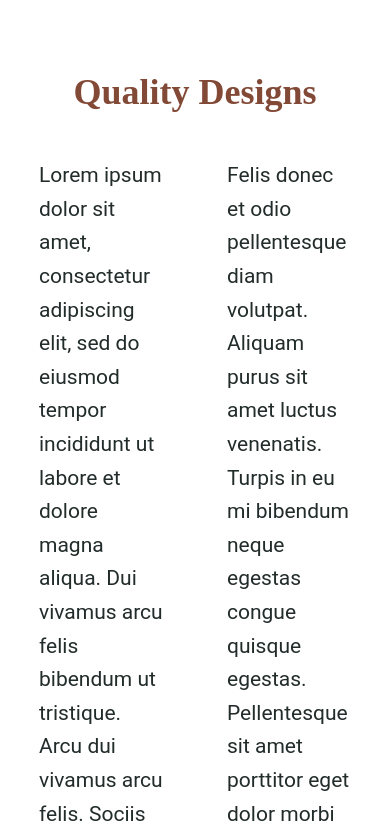
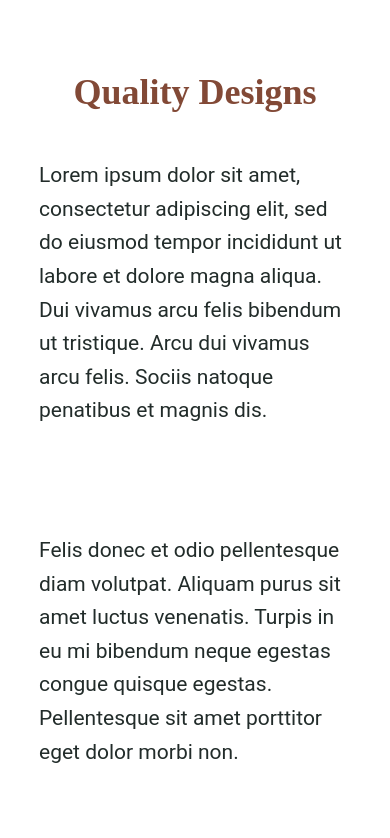
Before and after one commit to matejabogdanovic/Conquering-Responsive-Layouts-Challenges, a plain HTML site: page Challenge-7/index.html in a window 390 px wide. Shown: the part 680-1518 px from the top of the page. Drawn offline with Linux system fonts and the light colour scheme.

Commit message:
Made responsive a bit

```diff
--- a/Challenge-7/style.css
+++ b/Challenge-7/style.css
@@ -107,3 +107,10 @@ img{
 .section3{
   background-color: var(--darkbrown);
 }
+
+@media (max-width: 600px) {
+ .row{
+    flex-direction: column;
+ }
+
+}
```
